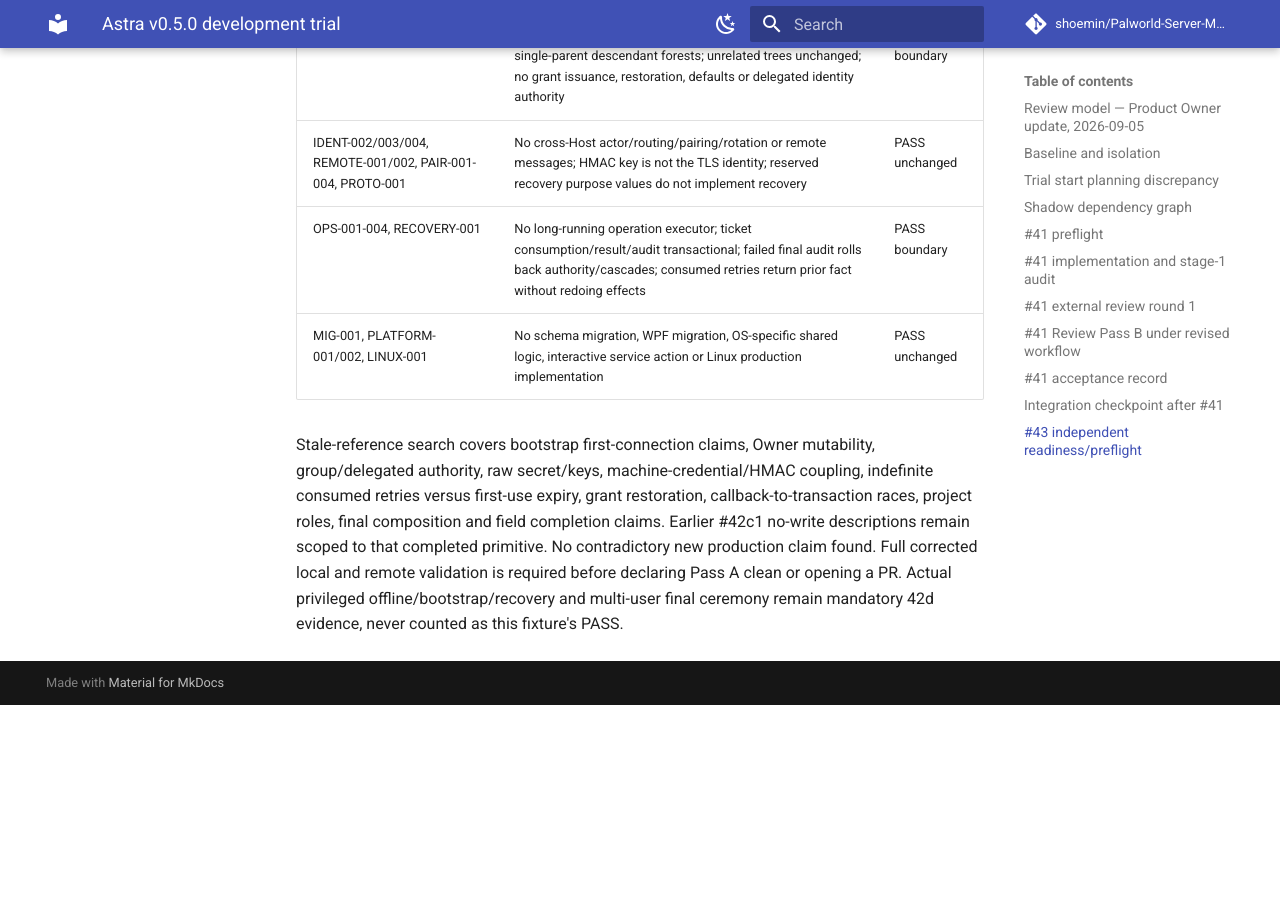
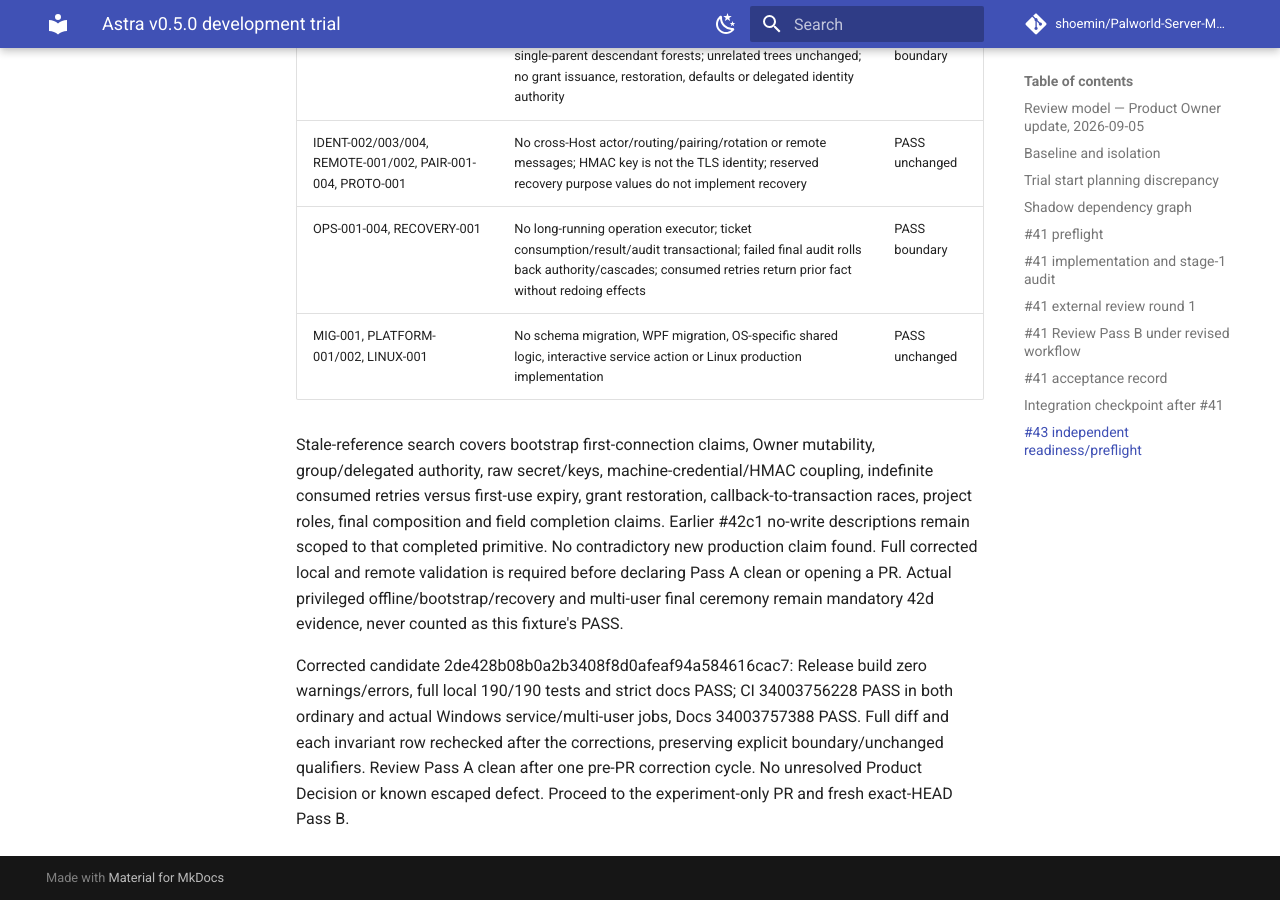
Before and after one commit to shoemin/Palworld-Server-Manager, an MkDocs documentation site: the page built from docs/experiments/astra-v0.5.0-trial.md, in a window 1280 px wide and 900 px high, scrolled down 60414 px. Built offline with MkDocs 1.6.1 and Material for MkDocs 9.7.7, drawn with Linux system fonts in a browser that asks for light colours; comment, search, counter and statistics services are not loaded; before the commit the page ends 61119 px from its top, so only the background shows below that.

Commit message:
docs: record Astra enrollment pre-PR review

```diff
--- a/docs/experiments/astra-v0.5.0-trial.md
+++ b/docs/experiments/astra-v0.5.0-trial.md
@@ -733,3 +733,5 @@ Reviewed all eight files, existing schema/identity primitive, current issue, arc
 | MIG-001, PLATFORM-001/002, LINUX-001 | No schema migration, WPF migration, OS-specific shared logic, interactive service action or Linux production implementation | PASS unchanged |
 
 Stale-reference search covers bootstrap first-connection claims, Owner mutability, group/delegated authority, raw secret/keys, machine-credential/HMAC coupling, indefinite consumed retries versus first-use expiry, grant restoration, callback-to-transaction races, project roles, final composition and field completion claims. Earlier #42c1 no-write descriptions remain scoped to that completed primitive. No contradictory new production claim found. Full corrected local and remote validation is required before declaring Pass A clean or opening a PR. Actual privileged offline/bootstrap/recovery and multi-user final ceremony remain mandatory 42d evidence, never counted as this fixture's PASS.
+
+Corrected candidate 2de428b08b0a2b3408f8d0afeaf94a584616cac7: Release build zero warnings/errors, full local 190/190 tests and strict docs PASS; CI 34003756228 PASS in both ordinary and actual Windows service/multi-user jobs, Docs 34003757388 PASS. Full diff and each invariant row rechecked after the corrections, preserving explicit boundary/unchanged qualifiers. Review Pass A clean after one pre-PR correction cycle. No unresolved Product Decision or known escaped defect. Proceed to the experiment-only PR and fresh exact-HEAD Pass B.
```
